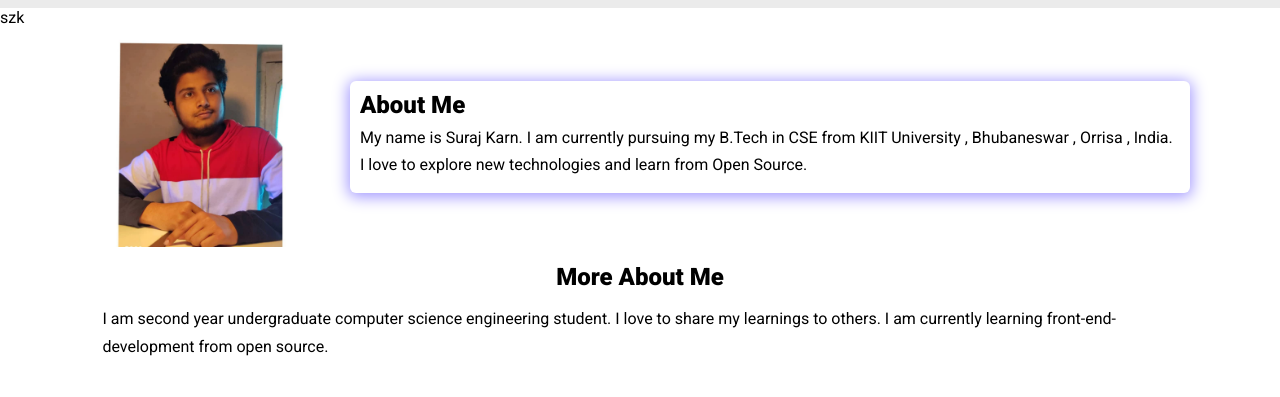
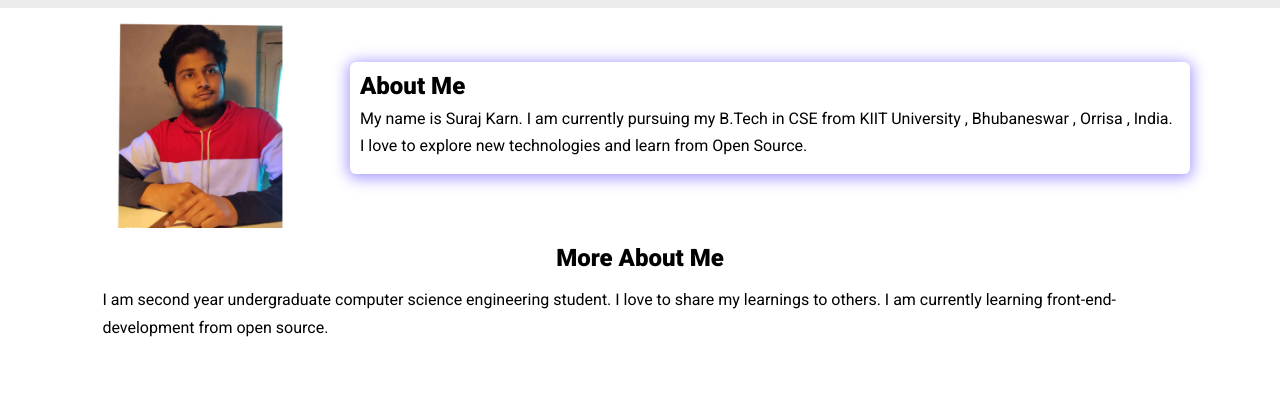
Before and after one commit to surazkarn/FirstPortfolio, a plain HTML site: page index.html in a window 1280 px wide. Shown: the part 68-465 px from the top of the page. Drawn offline with nearby package versions, Linux system fonts and the light colour scheme.

Commit message:
Update index.html

```diff
--- a/index.html
+++ b/index.html
@@ -49,7 +49,7 @@ That’s why I have the hyperlink reference (href) attributes set to #about, #sk
       </button>
     </nav>
 
-    <p> szk </p>
+    <p></p>
 
     <!-- Hero Section -->
     <section class="hero" id="about">
```
